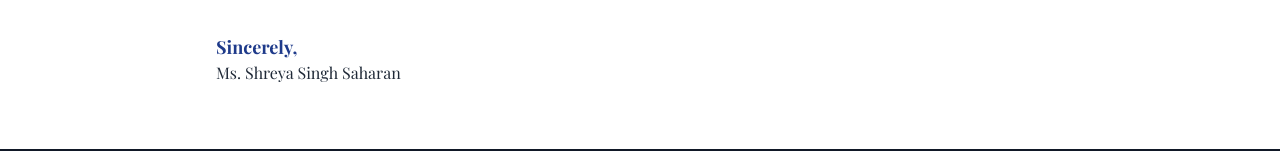
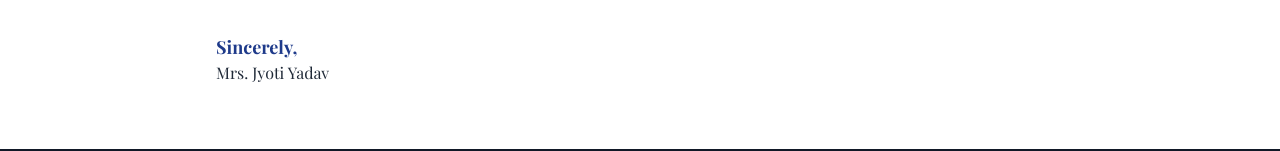
Before and after one commit to dhruvkarwasra/CSRGENxt, a React (Vite) app: page /principal-message in a window 1280 px wide. Shown: the part 1010-1161 px from the top of the page. Built offline with nearby package versions, Linux system fonts and the light colour scheme.

Commit message:
Update PrincipalMessage.tsx

```diff
--- a/src/pages/PrincipalMessage.tsx
+++ b/src/pages/PrincipalMessage.tsx
@@ -35,7 +35,7 @@ export const PrincipalMessage: React.FC = () => {
                     Sincerely,
                 </p>
                 <p className="font-serif text-gray-800">
-                    Ms. Shreya Singh Saharan
+                    Mrs. Jyoti Yadav
                 </p>
             </div>
         </div>
```
